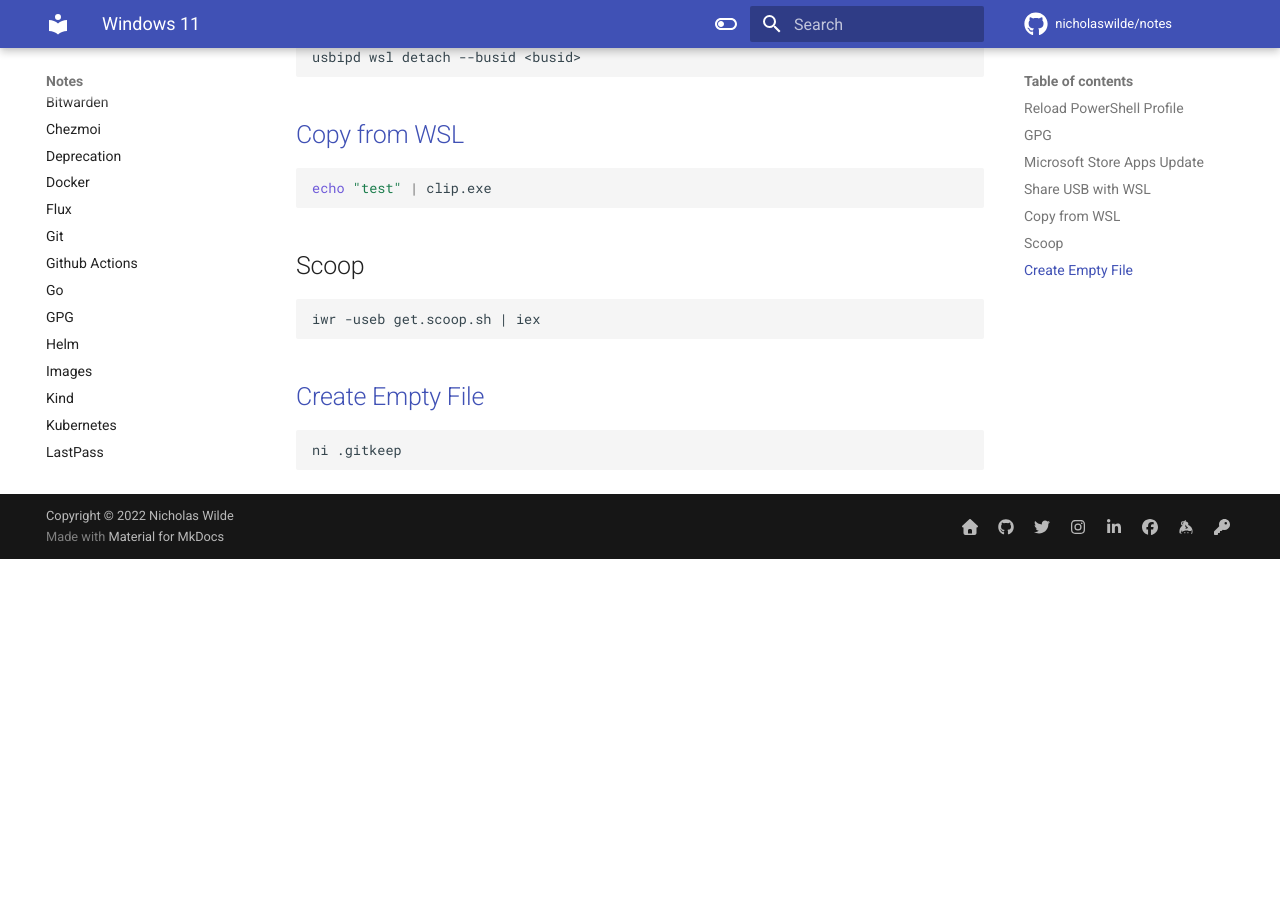
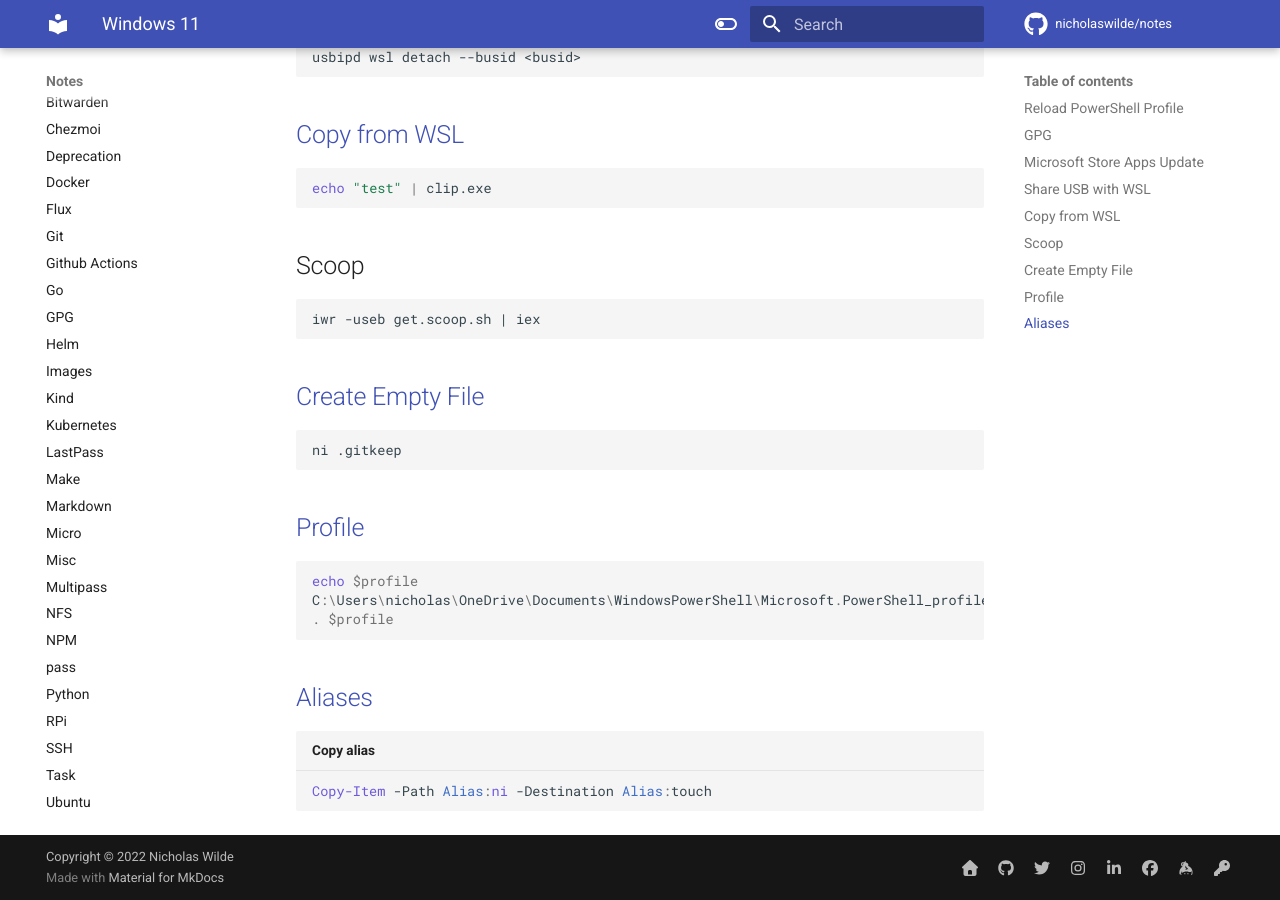
Before and after one commit to nicholaswilde/notes, an MkDocs documentation site: the page built from docs/w11.md, in a window 1280 px wide and 900 px high, scrolled down 744 px. Built offline with MkDocs 1.6.1 and Material for MkDocs 9.7.7, drawn with Linux system fonts in a browser that asks for light colours; comment, search, counter and statistics services are not loaded; before the commit the page ends 1303 px from its top, so only the background shows below that.

Commit message:
Add alias
Signed-off-by: Nicholas Wilde <ncwilde43@gmail.com>

````diff
--- a/docs/w11.md
+++ b/docs/w11.md
@@ -2,8 +2,8 @@
 
 ## Reload PowerShell Profile
 
-```
-$profile
+```PowerShell
+. $profile
 ```
 
 ## GPG
@@ -47,7 +47,23 @@
 ni .gitkeep
 ```
 
+## [Profile][5]
+
+```PowerShell
+echo $profile
+C:\Users\nicholas\OneDrive\Documents\WindowsPowerShell\Microsoft.PowerShell_profile.ps1
+. $profile
+```
+
+## [Aliases][6]
+
+```PowerShell title="Copy alias"
+Copy-Item -Path Alias:ni -Destination Alias:touch
+```
+
 [1]: https://social.technet.microsoft.com/Forums/windows/en-US/5ac7daa9-54e6-43c0-9746-293dcb8ef2ec/
 [2]: https://devblogs.microsoft.com/commandline/connecting-usb-devices-to-wsl/
 [3]: https://www.raymondcamden.com/2017/10/19/copying-to-clipboard-with-windows-subsystem-for-linux
 [4]: https://www.educative.io/edpresso/what-is-the-powershell-equivalent-of-touch
+[5]: https://stackoverflow.com/a/24914795/1061279
+[6]: https://docs.microsoft.com/en-us/powershell/module/microsoft.powershell.core/about/about_alias_provider?view=powershell-7.2#copying-an-alias
````
